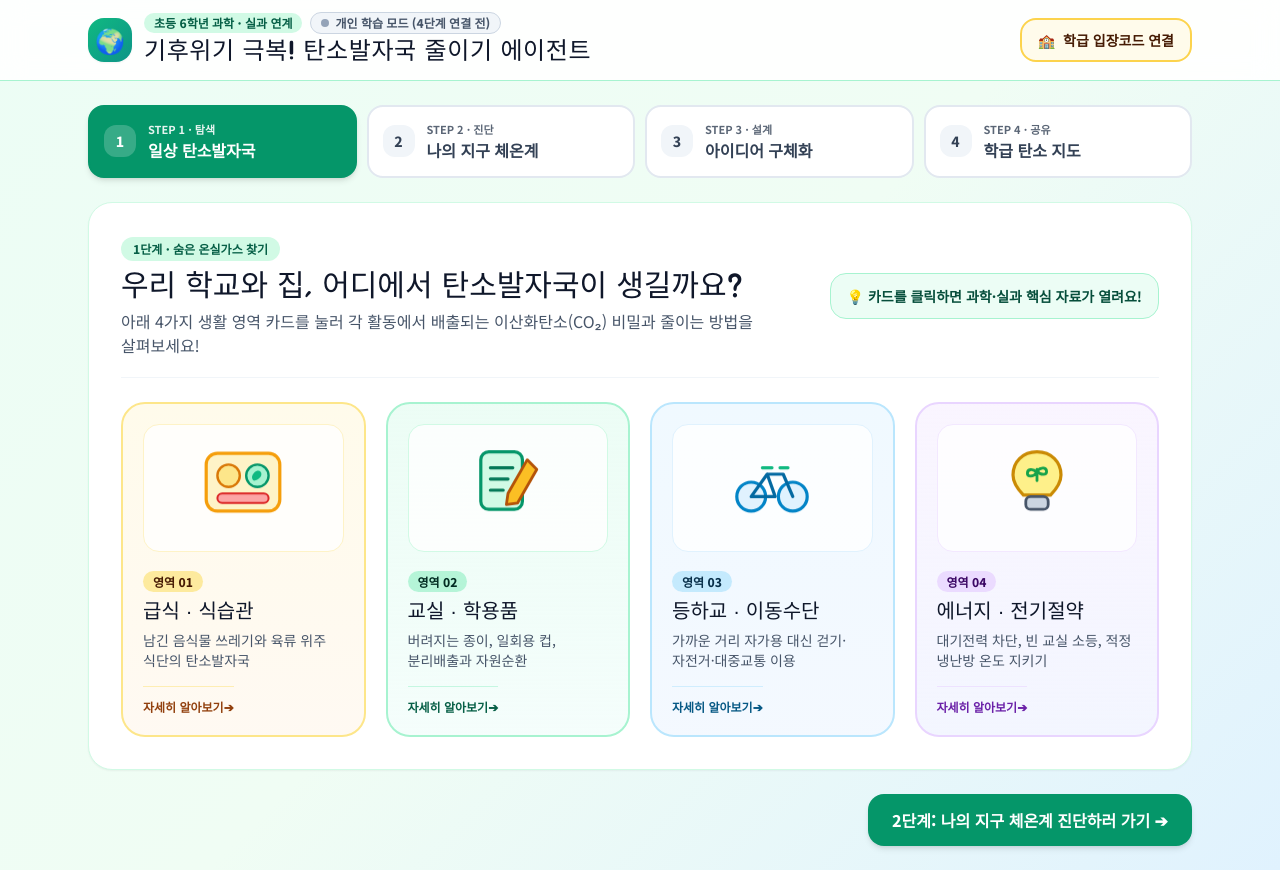
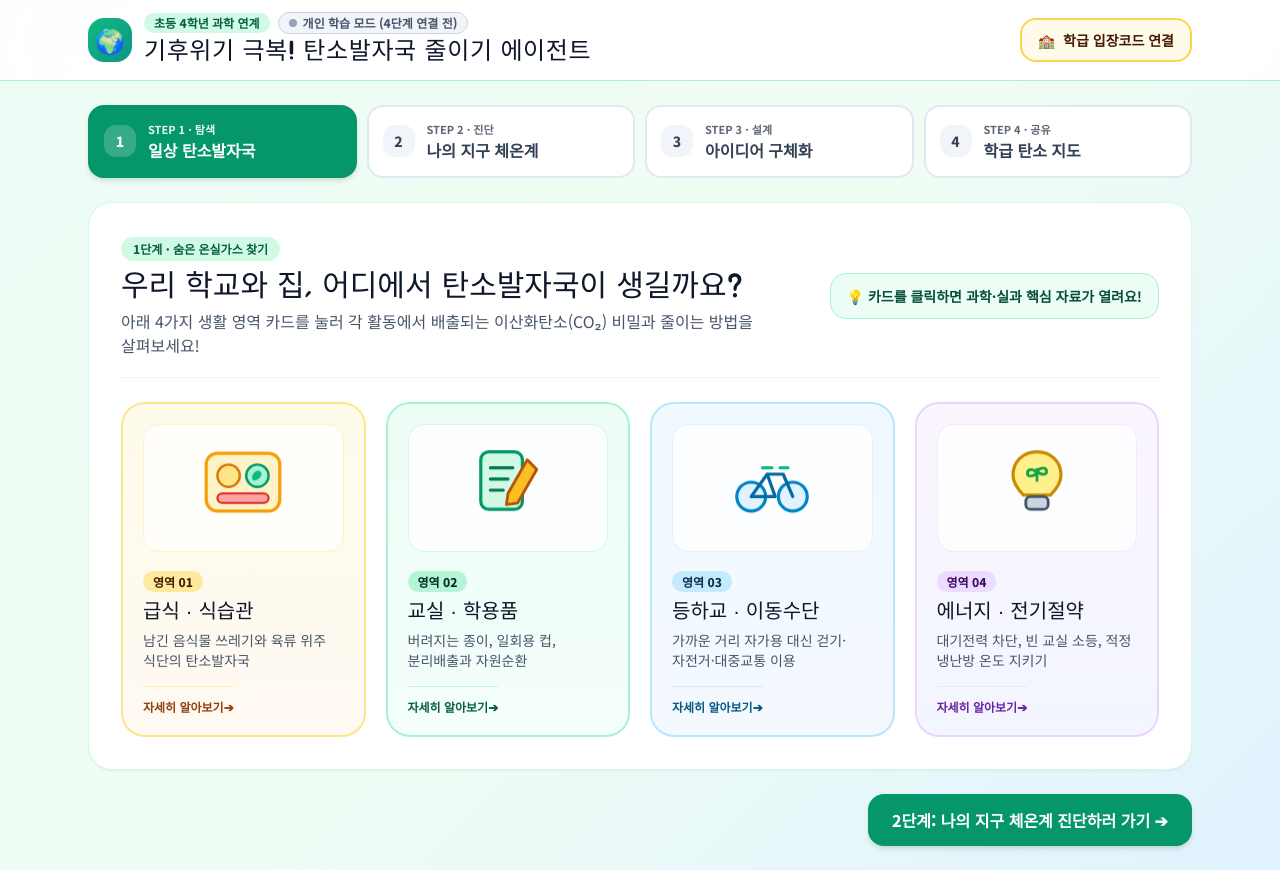
Before and after one commit to tozetin-hub/carbon_zero, a plain HTML site: page index.html in a window 1280 px wide. Drawn offline with nearby package versions, Linux system fonts and the light colour scheme.

Commit message:
Update index.html

```diff
--- a/index.html
+++ b/index.html
@@ -98,7 +98,7 @@
         <div>
           <div class="flex flex-wrap items-center gap-2">
             <span class="text-xs font-extrabold px-2.5 py-0.5 rounded-full bg-emerald-100 text-emerald-800">
-              초등 6학년 과학 · 실과 연계
+              초등 4학년 과학 연계
             </span>
             <span id="room-status-badge" class="text-xs font-extrabold px-2.5 py-0.5 rounded-full bg-slate-100 text-slate-600 border border-slate-300 flex items-center gap-1.5">
               <span class="w-2 h-2 rounded-full bg-slate-400 inline-block"></span>
```
